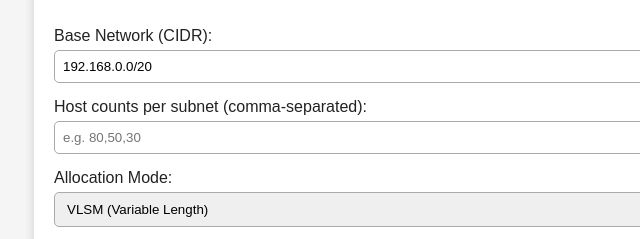
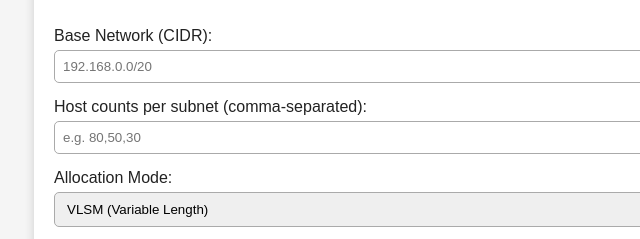
Before and after one commit to emonpalitcse/subnet-calculator, a plain HTML site: page index.html in a window 1280 px wide. Shown: the part 182-421 px from the top of the page, 236-876 px from the left. Drawn offline with Linux system fonts and the light colour scheme.

Commit message:
Initial commit of subnet calculator

```diff
--- a/index.html
+++ b/index.html
@@ -15,7 +15,7 @@
 
     <form id="subnetForm">
       <label>Base Network (CIDR):
-        <input type="text" id="baseCIDR" value="192.168.0.0/20" required />
+        <input type="text" id="baseCIDR" placeholder="192.168.0.0/20" required />
       </label>
       <label>Host counts per subnet (comma-separated):
         <input type="text" id="hostList" placeholder="e.g. 80,50,30" required />
```
